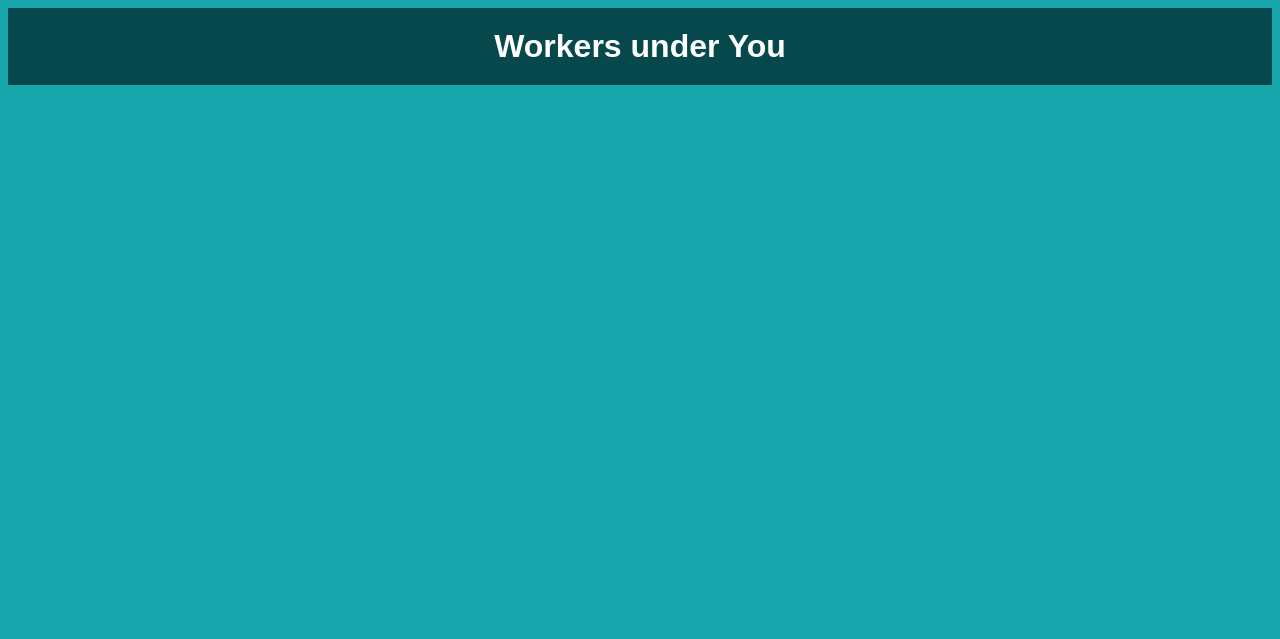
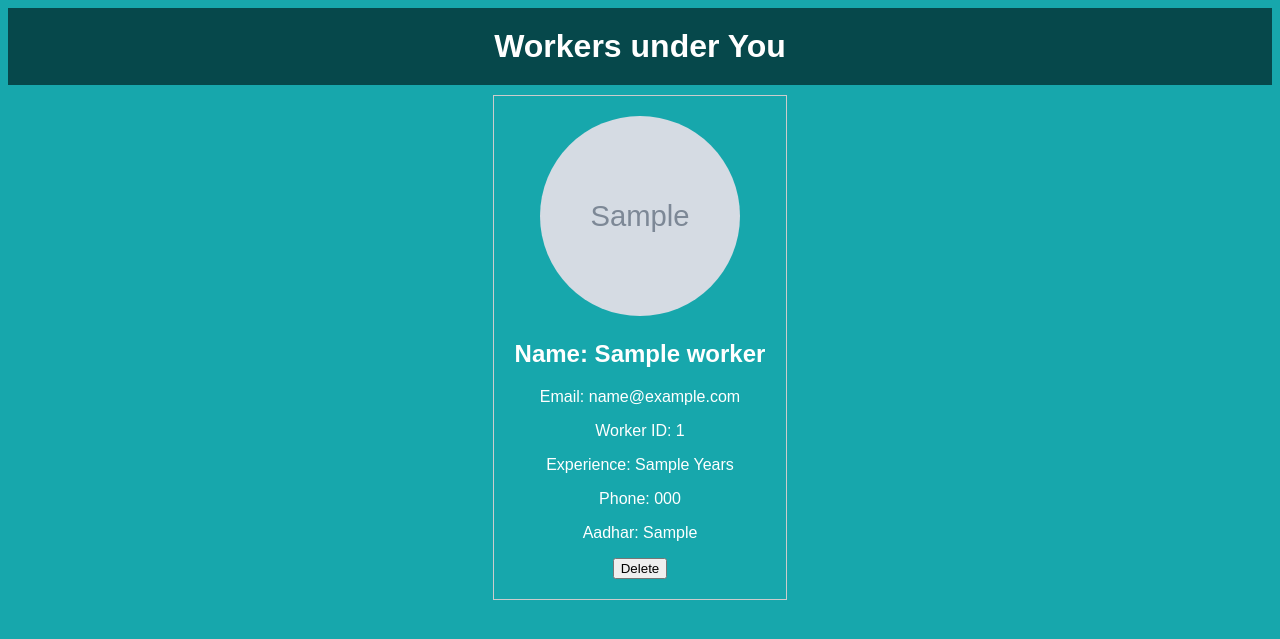
Before and after one commit to Avnish-Alves/LocalConnect5-main, a Flask app: page /reg_workers in a window 1280 px wide. Shown: the top 639 px of the page. Run offline with Flask 3, Linux system fonts and the light colour scheme; the visitor is signed in with stand-in values (Sample User, id 1); tables that the repository leaves empty or names only in its code hold one stand-in row (values such as "Sample post"); grey boxes marked "Sample" are stand-in pictures.

Commit message:
deleteand upload working now to link the provider id to the registeration

```diff
--- a/app.py
+++ b/app.py
@@ -137,11 +137,13 @@ def logout():
 def add_worker():
     if request.method == 'POST':
         name = request.form['name']
+        number = request.form['number']
+        addhar = request.form['addhar']
         email = request.form['email']
         worker_id = request.form['worker_id']
+        services = request.form['services']
         experience = request.form['experience']
         photo = request.files['photo']
-        services = request.form['services']
 
         if photo.filename == '':
             flash('Please upload a photo', 'error')
@@ -155,14 +157,15 @@ def add_worker():
             return redirect(request.url)
 
         cursor = db.cursor()
-        cursor.execute('INSERT INTO workers (name, email, worker_id, experience,services, photo) VALUES (%s, %s, %s, %s, %s, %s)',
-                       (name, email, worker_id, experience, services, filename))
+        cursor.execute('INSERT INTO workers (name, number, addhar, email, worker_id, services, experience, photo) VALUES (%s, %s, %s, %s, %s, %s, %s, %s)',
+                       (name, number, addhar, email, worker_id, services, experience, filename))
         db.commit()
         cursor.close()
         flash('Worker added successfully!', 'success')
-        return redirect('/dashboard')
+        return redirect('/dashboard')  # Redirect to the dashboard page after adding the worker
 
     return render_template('add_workers.html')
+
 
 
 @app.route('/hi')
@@ -419,7 +422,7 @@ def reg_workers():
     if 'provider_id' in session:
 
             provider_id = session['provider_id']
-            cursor = db.cursor()
+            cursor = db.cursor(dictionary=True)
             cursor.execute('SELECT * FROM workers WHERE provider_id = %s', (provider_id,))
             providers = cursor.fetchall()
             cursor.close()
--- a/templates/add_workers.html
+++ b/templates/add_workers.html
@@ -77,9 +77,10 @@
 
             <h1>Add Worker</h1>
             <form action="/add_worker" method="post" enctype="multipart/form-data">
+
                 <input type="text" name="name" placeholder="Name" required>
-                <input type="text" name="number" placeholder="Number" required>
-                <input type="text" name="addhar" placeholder="Addhar Card Number" required>
+                <input type="text" name="number" placeholder="Number" minlength="10" maxlength="10" pattern="[0-9]{10}" required>
+                <input type="text" name="addhar" placeholder="Aadhar Card Number" minlength="16" maxlength="16" pattern="[0-9]{16}" required>
                 <input type="email" name="email" placeholder="Email" required>
                 <input type="text" name="worker_id" placeholder="Worker ID" required>
                 <select name="services" required>
--- a/templates/registered_wrokers.html
+++ b/templates/registered_wrokers.html
@@ -67,16 +67,18 @@
 
     <div class="container">
         {% for provider in providers %}
-            {% if provider[1] == provider_id %} {# Check if provider_id matches #}
+            {% if provider['provider_id'] == provider_id %}
                 <div class="profile">
-                    <img src="{{ url_for('static', filename='uploads/' + provider[7]) }}" alt="{{ provider[2] }}">
-                    <h2>Name: {{ provider[2] }}</h2>
-                    <p>Email id : {{ provider[3] }} </p>
-                    <p>Worker id : {{ provider[4] }}</p>
-                    <p>Experience : {{ provider[5] }} Years</p>
+                    <img src="{{ url_for('static', filename='uploads/' + provider['photo']) }}" alt="{{ provider['name'] }}">
+                    <h2>Name: {{ provider['name'] }}</h2>
+                    <p>Email: {{ provider['email'] }}</p>
+                    <p>Worker ID: {{ provider['worker_id'] }}</p>
+                    <p>Experience: {{ provider['experience'] }} Years</p>
+                    <p>Phone: {{ provider['number'] }}</p>
+                    <p>Aadhar: {{ provider['addhar'] }}</p>
                     <!-- Add a delete button/link -->
                     <form action="{{ url_for('delete_worker') }}" method="POST">
-                        <input type="hidden" name="worker_id" value="{{ provider[0] }}">
+                        <input type="hidden" name="worker_id" value="{{ provider['id'] }}">
                         <button type="submit" class="btn-delete">Delete</button>
                     </form>
                 </div>
```
Also changed, not shown: static/uploads/3840x2160-how-to-train-your-dragon-the-hidden-world-imax_1558220004.jpg (added), static/uploads/WhatsApp_Image_2024-02-03_at_10.54.36_AM.jpeg (added), static/uploads/WhatsApp_Image_2024-03-01_at_12.50.52_PM.jpeg (added).
